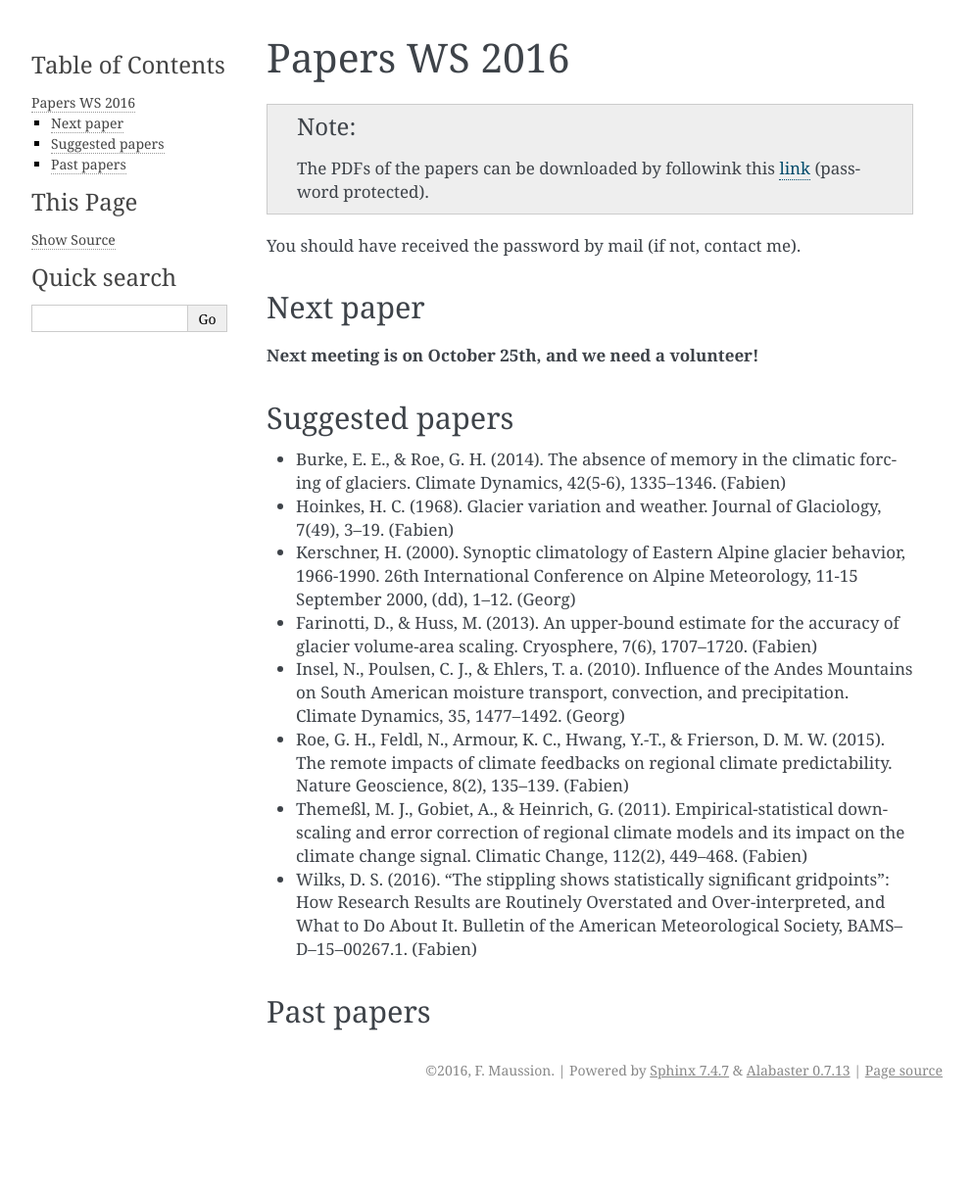
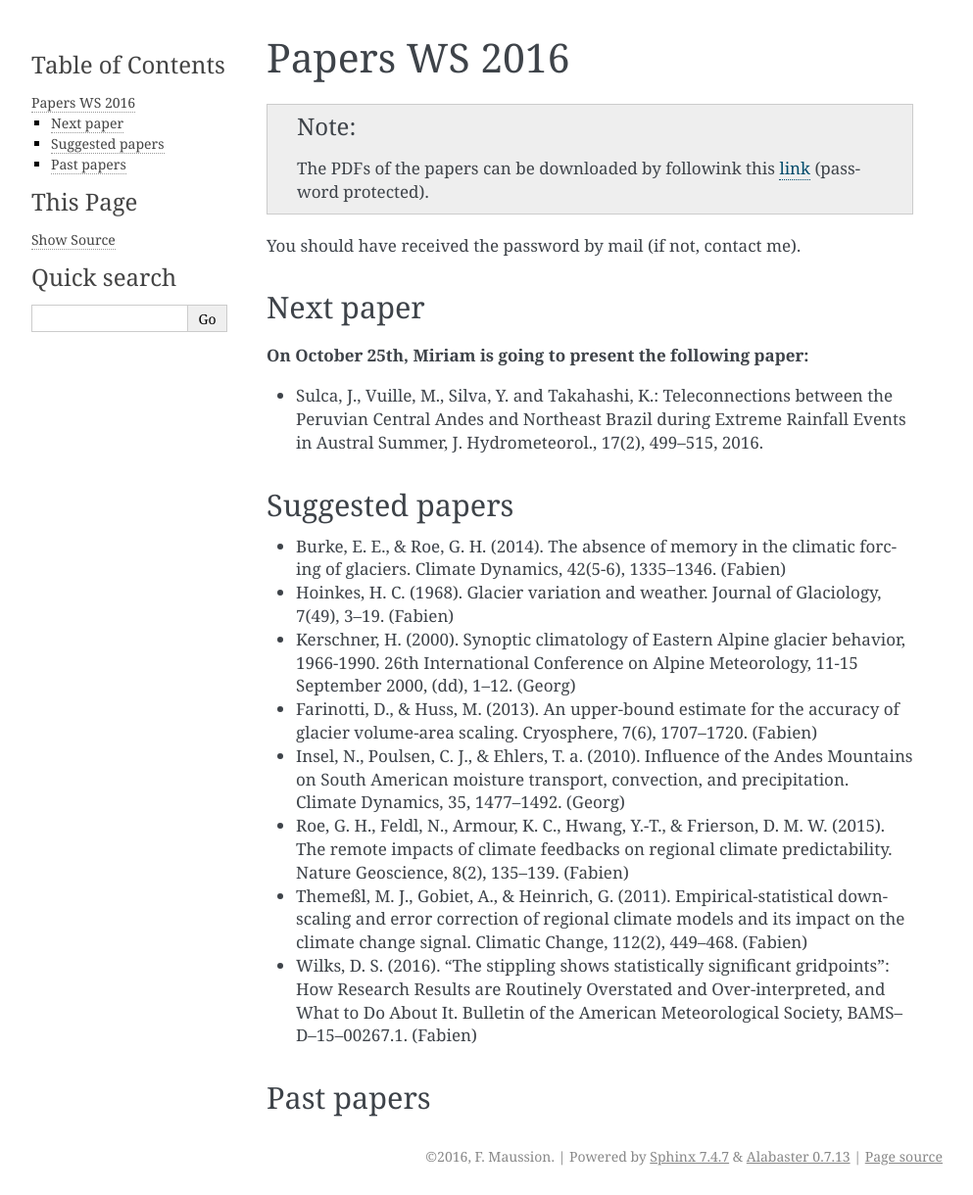
Before and after one commit to fmaussion/acinn_litsem, a Sphinx documentation site: the page built from docs/ws_2016.rst, in a window 1280 px wide. Shown: the whole page at 98% size, without its empty margins (148-1141 px from the left). Built offline with Sphinx 7.4.7, drawn with Linux system fonts in a browser that asks for light colours; before the commit the page ends 1132 px from its top, so only the background shows below that.

Commit message:
paper 25 Oct

```diff
--- a/docs/ws_2016.rst
+++ b/docs/ws_2016.rst
@@ -14,8 +14,11 @@ You should have received the password by mail (if not, contact me).
 Next paper
 ----------
 
-**Next meeting is on October 25th, and we need a volunteer!**
+**On October 25th, Miriam is going to present the following paper:**
 
+- Sulca, J., Vuille, M., Silva, Y. and Takahashi, K.: Teleconnections between
+  the Peruvian Central Andes and Northeast Brazil during Extreme Rainfall Events
+  in Austral Summer, J. Hydrometeorol., 17(2), 499–515, 2016.
 
 Suggested papers
 ----------------
```
